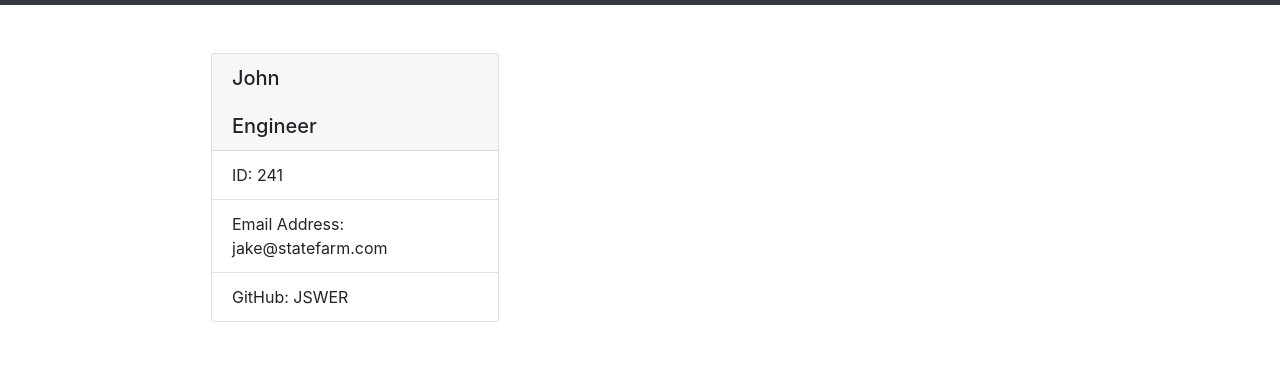
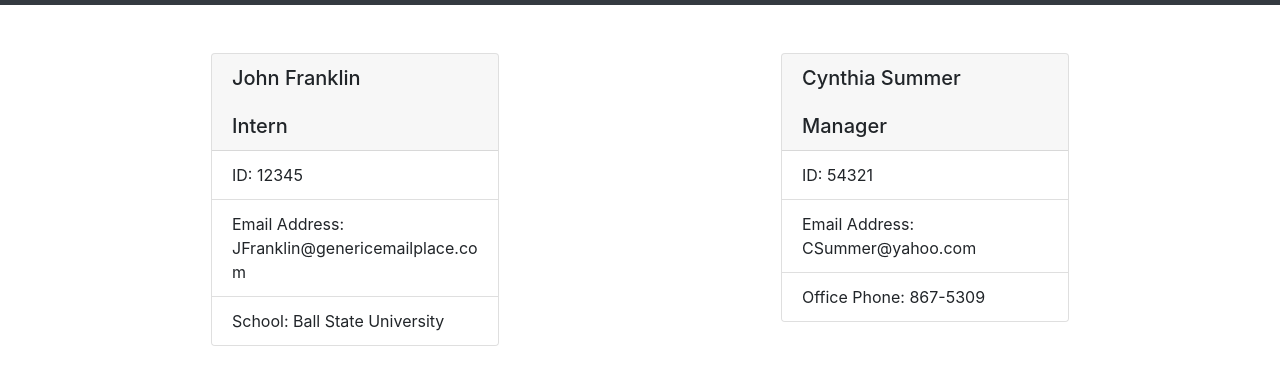
Before and after one commit to CarsonK2112/Employee-Summary-CK, a website: page output/team.html in a window 1280 px wide. Shown: the part 51-436 px from the top of the page. Drawn offline with nearby package versions, Linux system fonts and the light colour scheme.

```diff
--- a/output/team.html
+++ b/output/team.html
@@ -14,11 +14,24 @@
         <div class="container">
             <div class="row"><div class="col-6">
             <div class="card mx-auto mb-3" style="width: 18rem">
-            <h5 class="card-header">John<br /><br />Engineer</h5>
+            <h5 class="card-header">John Franklin<br /><br />Intern</h5>
             <ul class="list-group list-group-flush">
-                <li class="list-group-item">ID: 241</li>
-                <li class="list-group-item">Email Address: jake@statefarm.com</li>
-                <li class="list-group-item">GitHub: JSWER</li>
+                <li class="list-group-item">ID: 12345</li>
+                <li class="list-group-item">Email Address: JFranklin@genericemailplace.com</li>
+                <li class="list-group-item">School: Ball State University</li>
             </ul>
             </div>
-        </div>
+        </div><div class="col-6">
+            <div class="card mx-auto mb-3" style="width: 18rem">
+            <h5 class="card-header">Cynthia Summer<br /><br />Manager</h5>
+            <ul class="list-group list-group-flush">
+                <li class="list-group-item">ID: 54321</li>
+                <li class="list-group-item">Email Address: CSummer@yahoo.com</li>
+                <li class="list-group-item">Office Phone: 867-5309</li>
+            </ul>
+            </div>
+        </div> </div>
+    </div>
+
+</body>
+</html>
```
Also changed, not shown: 1 other file.
